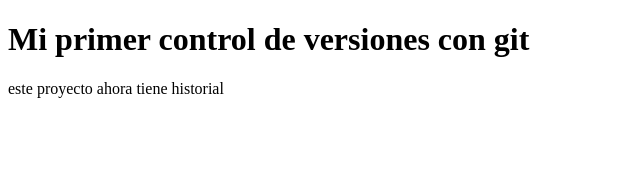
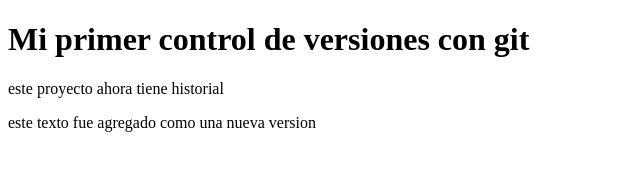
Before and after one commit to dayanaquenta7-lgtm/Sesion5_Git, a plain HTML site: page index.html in a window 1280 px wide. Shown: the whole page, without its empty margins (0-640 px from the left). Drawn offline with Linux system fonts and the light colour scheme.

Commit message:
Actualizacion del texto principal

```diff
--- a/index.html
+++ b/index.html
@@ -8,5 +8,6 @@
 <body>
     <h1>Mi primer control de versiones con git</h1>
     <p>este proyecto ahora tiene historial</p>
+    <p>este texto fue agregado como una nueva version</p>
 </body>
 </html>
```
